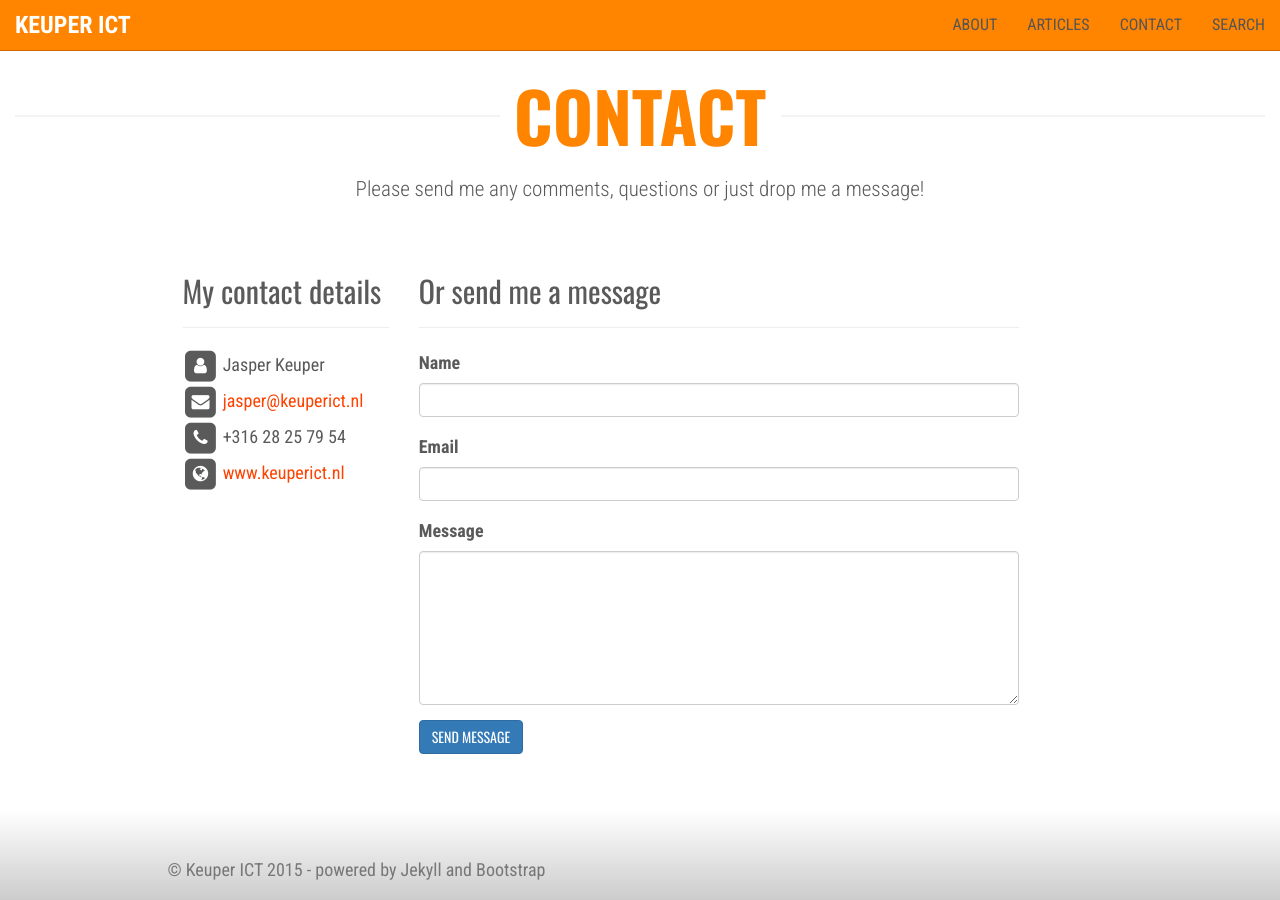
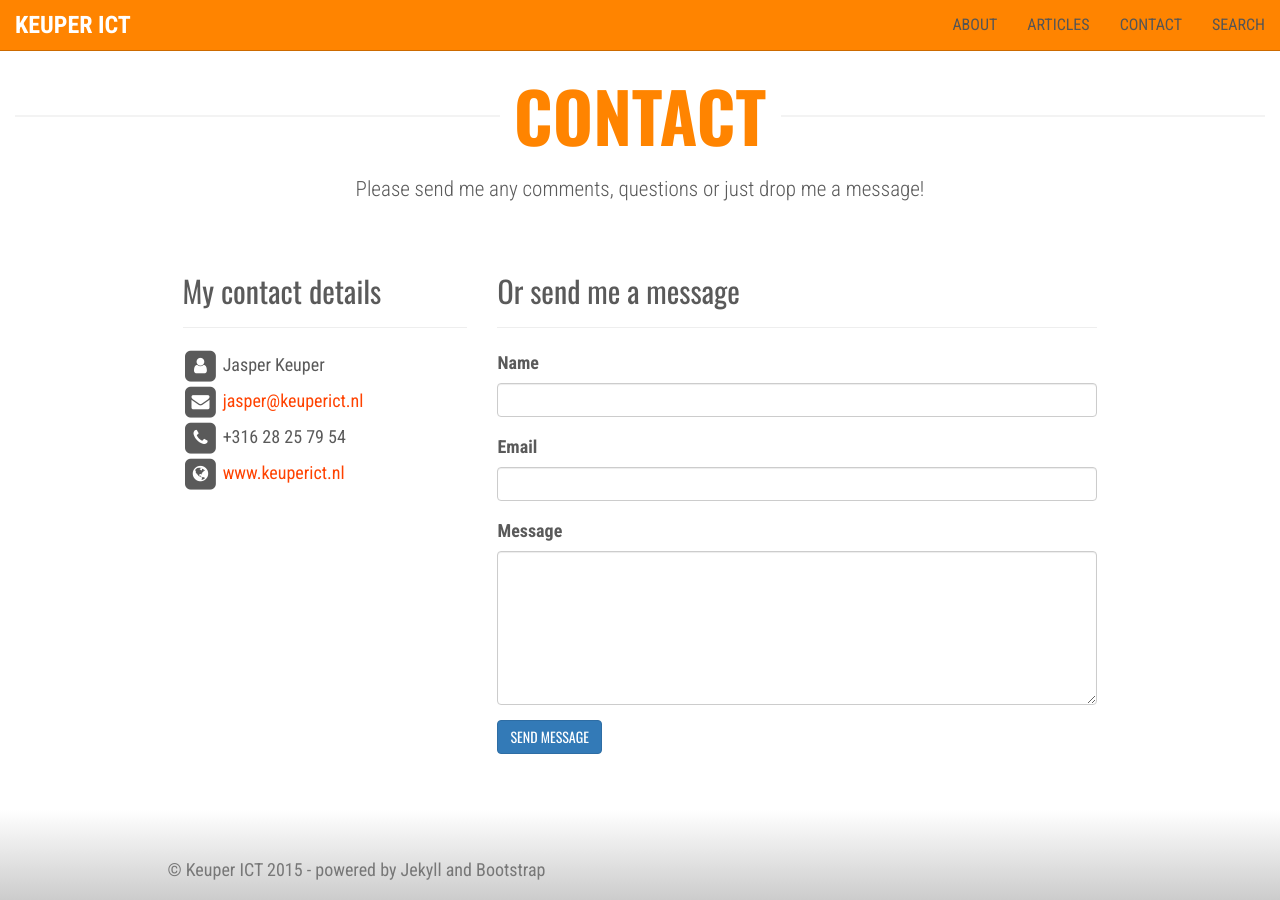
Before and after one commit to jkeuper/jkeuper.github.io, a Jekyll site: the page built from _pages/contact.md, in a window 1280 px wide. Built offline with Jekyll 4.4.1, drawn with Linux system fonts in a browser that asks for light colours; nearby versions of some CDN libraries.

Commit message:
Fixed resizing contact page.

```diff
--- a/_pages/contact.md
+++ b/_pages/contact.md
@@ -5,7 +5,7 @@
 lead_text: 'Please send me any comments, questions or just drop me a message!'
 ---
 
-<div class="col-sm-3">
+<div class="col-sm-4">
 <h2>My contact details</h2>
 <hr>
 <span class="fa-stack">
@@ -30,7 +30,7 @@
 <a href="//www.keuperict.nl">www.keuperict.nl</a><br />
 </div>
 
-<div class="col-md-8">
+<div class="col-sm-8">
 <h2>Or send me a message</h2>
 <hr>
 <form action="https://formspree.io/jasper@keuperict.nl" method="POST">
```
